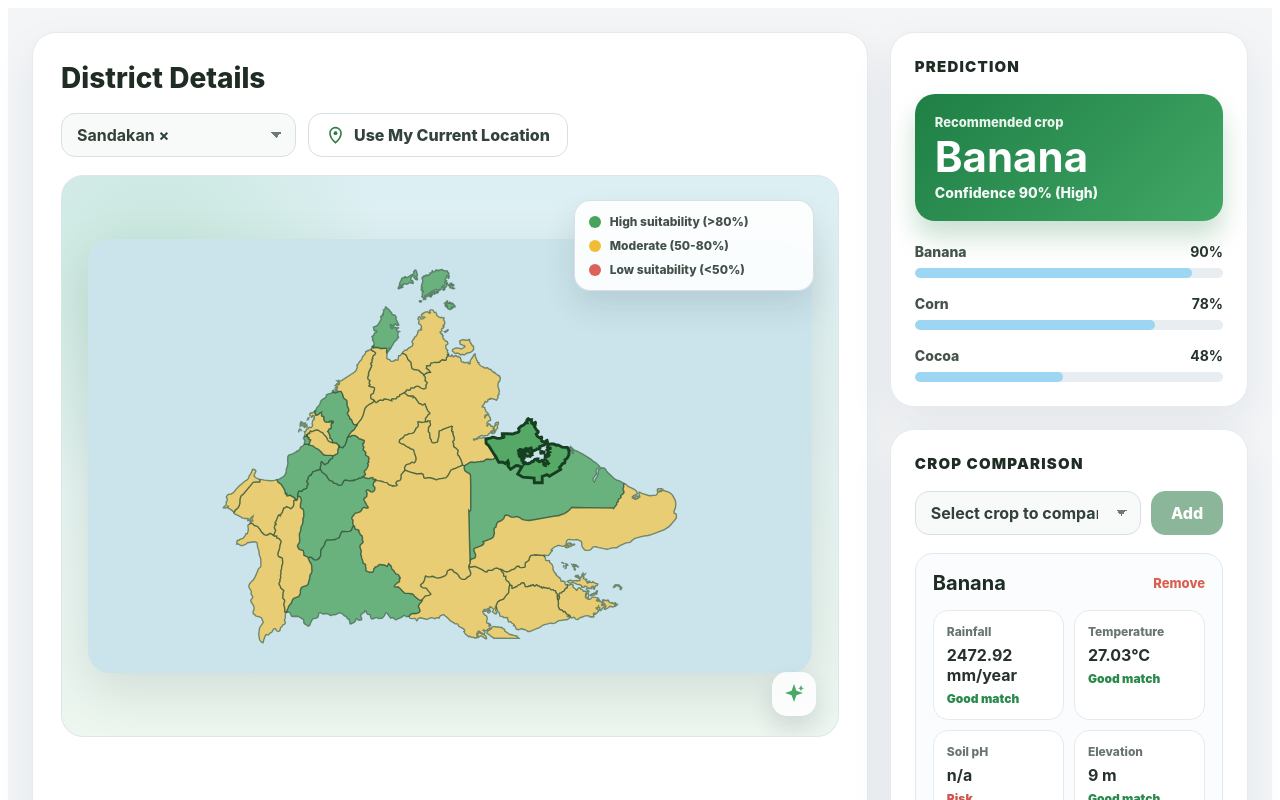
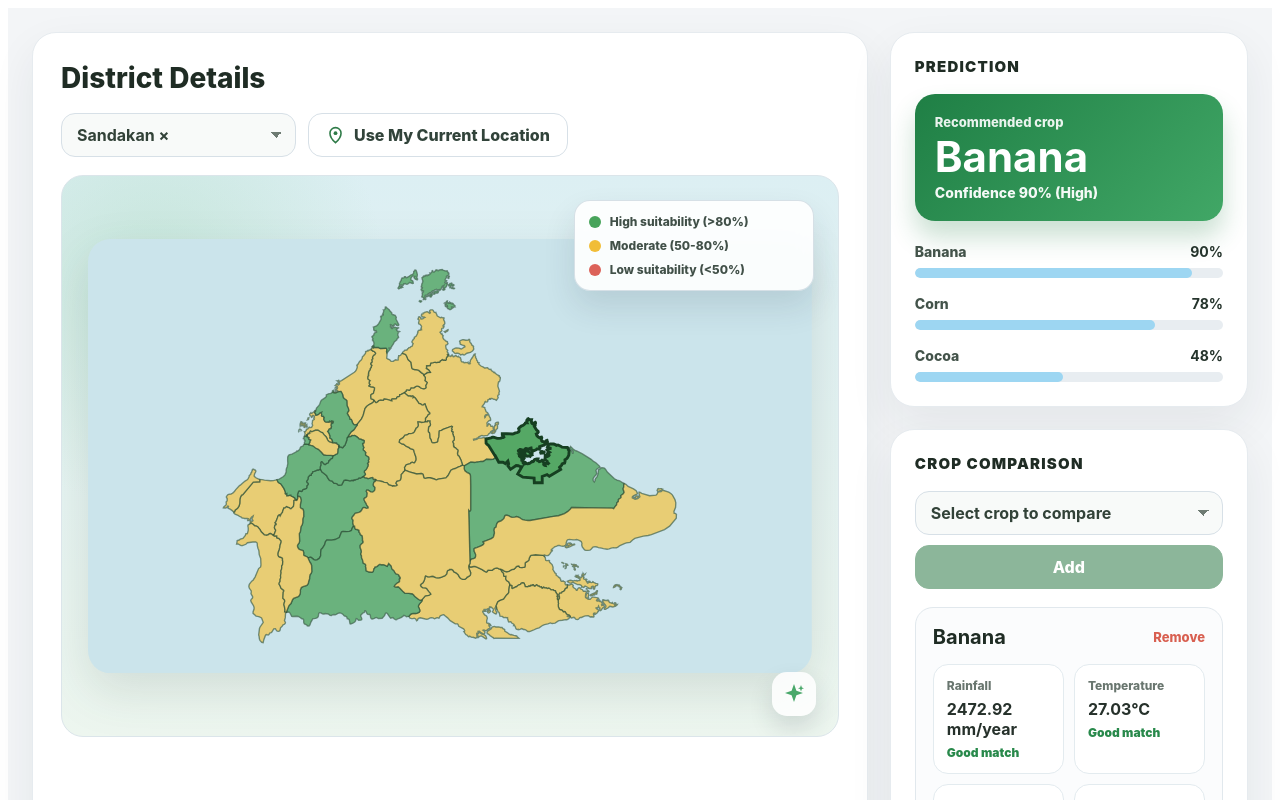
Before and after one commit to lumbanon/GamudaProject, a React (Vite) app in the folder agrow-portal/: page /heatmap in a window 1280 px wide. Shown: the top 800 px of the page. Built offline with nearby package versions, Linux system fonts and the light colour scheme.

Commit message:
Updating the fix for the colliding button

```diff
--- a/agrow-portal/src/features/heatmap/heatmap-view.css
+++ b/agrow-portal/src/features/heatmap/heatmap-view.css
@@ -345,12 +345,17 @@
   margin-top: 18px;
 }
 
+.comparison-controls select {
+  min-width: 0;
+}
+
 .comparison-controls button {
-  min-width: 72px;
-  padding: 0 17px;
+  min-width: 64px;
+  padding: 0 14px;
   border-color: #2f7b48;
   color: #ffffff;
   background: #2f7b48;
+  white-space: nowrap;
 }
 
 .comparison-controls button:disabled {
@@ -470,6 +475,16 @@
   }
 }
 
+@media (max-width: 1280px) {
+  .comparison-controls {
+    grid-template-columns: 1fr;
+  }
+
+  .comparison-controls button {
+    width: 100%;
+  }
+}
+
 @media (max-width: 760px) {
   .heatmap-page {
     padding: 14px;
```
